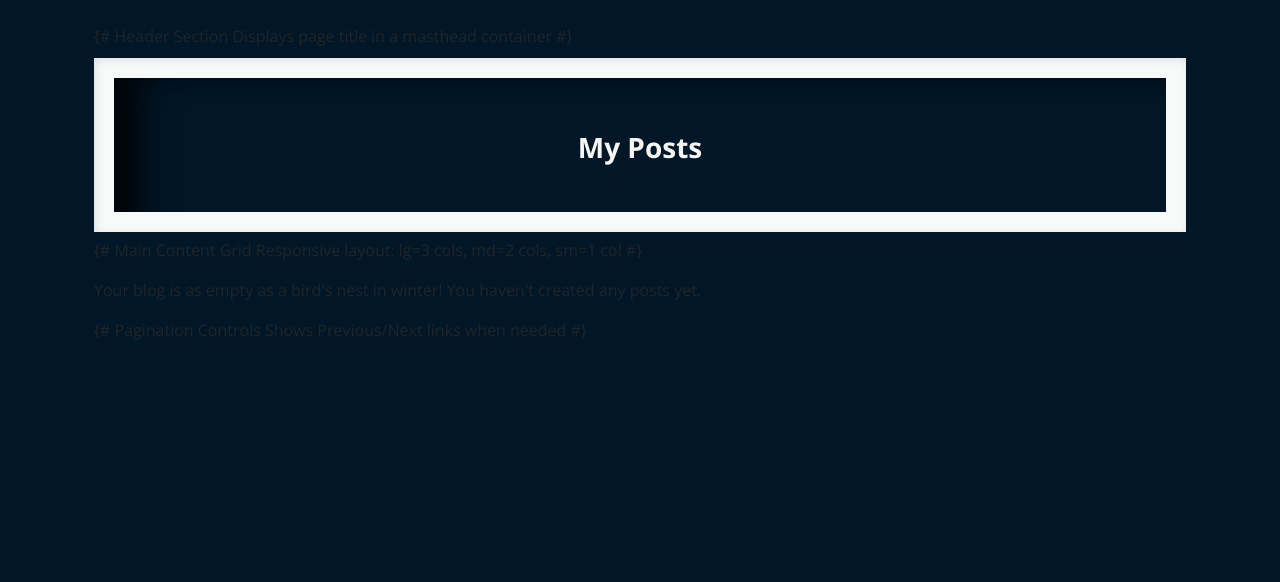
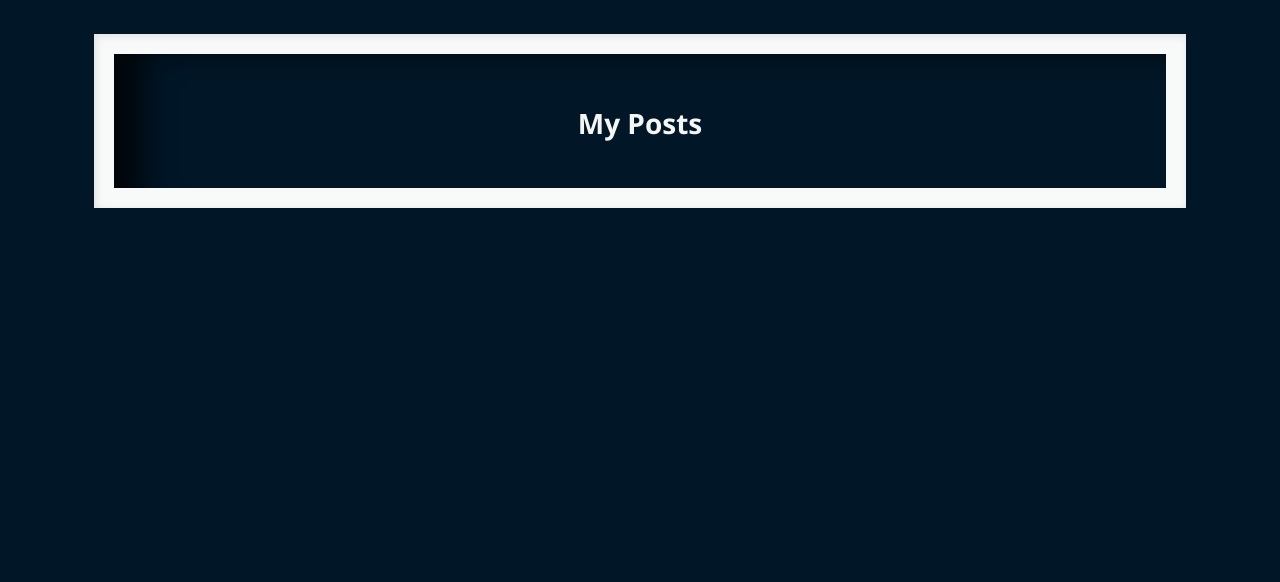
Before and after one commit to Blignaut24/NederLearn_V5, a Django app: page /my-posts/ in a window 1280 px wide. Shown: the part 72-654 px from the top of the page. Run offline with Django 5.2, Linux system fonts and the light colour scheme; the visitor is signed in with stand-in values (Sample User, id 1); data that the repository does not hold is empty; some web fonts are replaced.

Commit message:
fix: correct display issue in post rendering

```diff
--- a/nederlearn/settings.py
+++ b/nederlearn/settings.py
@@ -38,7 +38,7 @@ TEMPLATES_DIR = os.path.join(BASE_DIR, "templates")
 # Do NOT use in production without modification
 
 SECRET_KEY = os.environ.get("SECRET_KEY")
-DEBUG = False
+DEBUG = True
 
 # Host Configuration
 # -----------------
--- a/templates/my_posts.html
+++ b/templates/my_posts.html
@@ -2,8 +2,7 @@
 
  {% block content %}
  <div class="container">
-     {# Header Section
-        Displays page title in a masthead container #}
+     {# Header Section #}
      <div class="masthead">
          <div class="container card-body">
              <div class="row g-0">
@@ -16,8 +15,7 @@
          </div>
      </div>
 
-     {# Main Content Grid
-        Responsive layout: lg=3 cols, md=2 cols, sm=1 col #}
+     {# Main Content Grid #}
      <div class="row">
          <div class="col-12 mt-3">
              <div class="row">
@@ -54,19 +52,19 @@
                                     class="btn btn-secondary">Edit Post</a>
                                  <a href="{% url 'blogpost_delete' blogpost.slug %}"
                                     class="btn btn-danger">Delete Post</a>
+                                    <p>Your blog is as empty as a bird's nest in winter! You haven't created any posts yet.</p>
                              </div>
                          </div>
                      </div>
                  </div>
                  {% empty %}
-                     <p>Your blog is as empty as a bird's nest in winter! You haven't created any posts yet.</p>
+
                  {% endfor %}
              </div>
          </div>
      </div>
 
-     {# Pagination Controls
-        Shows Previous/Next links when needed #}
+     {# Pagination Controls #}
      {% if is_paginated %}
      <nav aria-label="Page navigation">
          <ul class="pagination justify-content-center">
```
